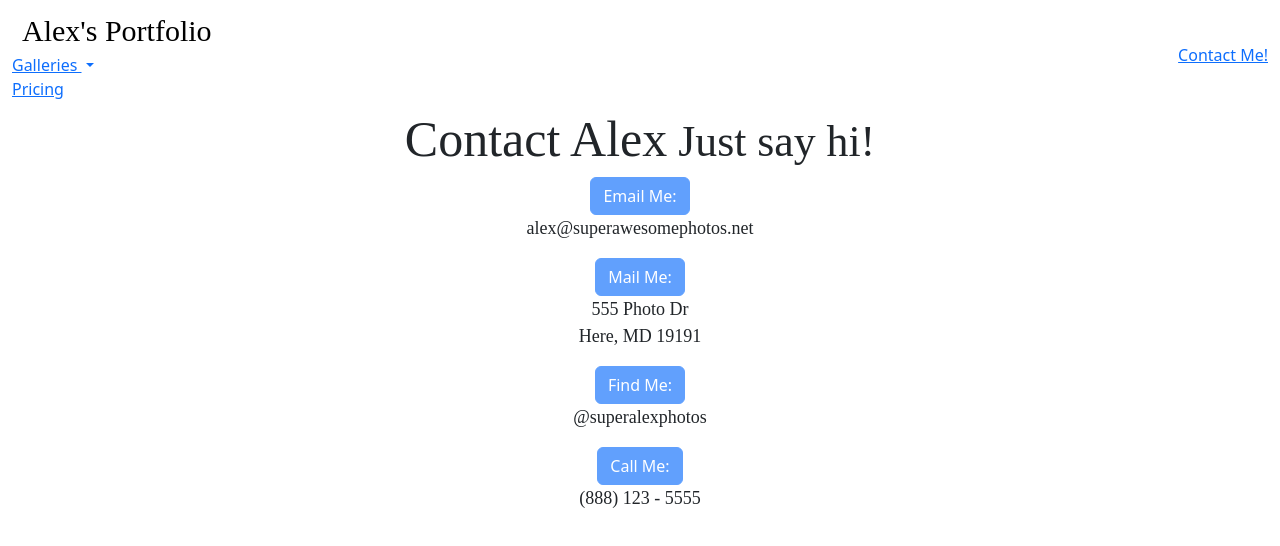
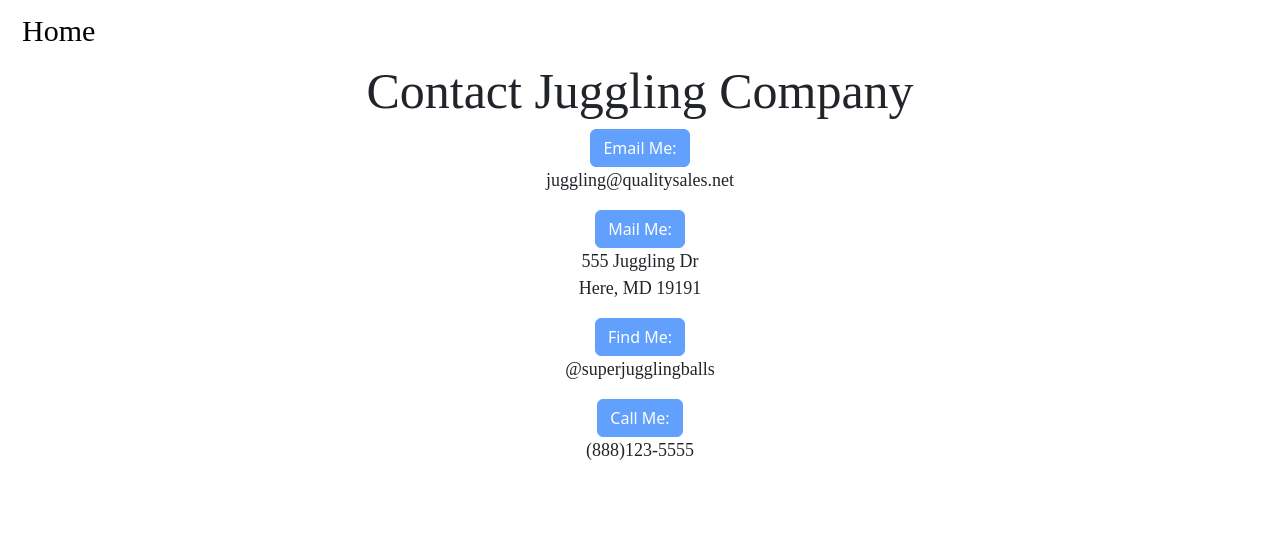
Before and after one commit to Ferb25/website-project, a plain HTML site: page contact.html in a window 1280 px wide. Drawn offline with nearby package versions, Linux system fonts and the light colour scheme.

Commit message:
Fixed copied contact page info from codehs to work for bootstrap 5 and my page

```diff
--- a/contact.html
+++ b/contact.html
@@ -15,9 +15,9 @@
         <div class="container-fluid">
             <nav class="navbar navbar-inverse">
                 <ul class="nav navbar-nav">
-                    <li><a href="index.html" class="navbar-brand"><span class="glyphicon glyphicon-home"></span> Alex's Portfolio</a></li>
+                    <li><a href="index.html" class="navbar-brand"><span class="glyphicon glyphicon-home"></span> Home</a></li>
 
-                    <li class="dropdown">
+                    <!-- <li class="dropdown">
                         <a class="dropdown-toggle" type="button" data-toggle="dropdown"> Galleries <span class="caret"></span>
 
                     <ul class="dropdown-menu">
@@ -34,27 +34,27 @@
 
                 <ul class="nav navbar-nav navbar-right">
                     <li  class="active"><a href="contact.html"><span class="glyphicon glyphicon-exclamation-sign"></span> Contact Me!</a></li>
-                </ul>
+                </ul>   -->
 
             </nav>
         </div>
         <div class="container-fluid">
             <div class="container text-center">
                 <div class="page-header text-left">
-                    <h1>Contact Alex<small> Just say hi!</small></h1>
+                    <h1>Contact Juggling Company</h1>
                 </div>
 
                 <button class="btn btn-block btn-primary disabled"><span class="glyphicon glyphicon-envelope"></span> Email Me:</button>
-                <p>alex@superawesomephotos.net</p>
+                <p>juggling@qualitysales.net</p>
 
                 <button class="btn btn-block btn-primary disabled"><span class="glyphicon glyphicon-home"></span> Mail Me:</button>
-                <p>555 Photo Dr<br>Here, MD 19191</p>
+                <p>555 Juggling Dr<br>Here, MD 19191</p>
 
                 <button class="btn btn-block btn-primary disabled"><span class="glyphicon glyphicon-thumbs-up"></span> Find Me:</button>
-                <p>@superalexphotos</p>
+                <p>@superjugglingballs</p>
 
                 <button class="btn btn-block btn-primary disabled"><span class="glyphicon glyphicon-earphone"></span> Call Me:</button>
-                <p>(888) 123 - 5555</p>
+                <p>(888)123-5555</p>
 
             </div>
         </div>
```
Also changed, not shown: about-us.html (+3 -0 lines).
